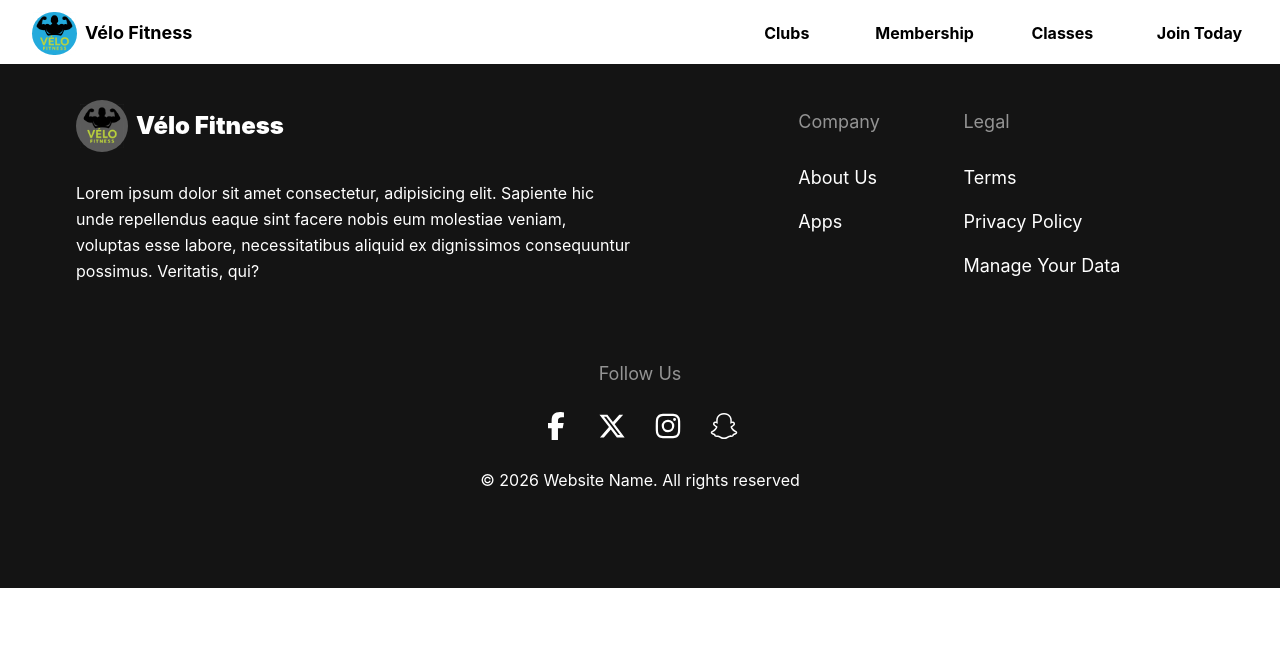
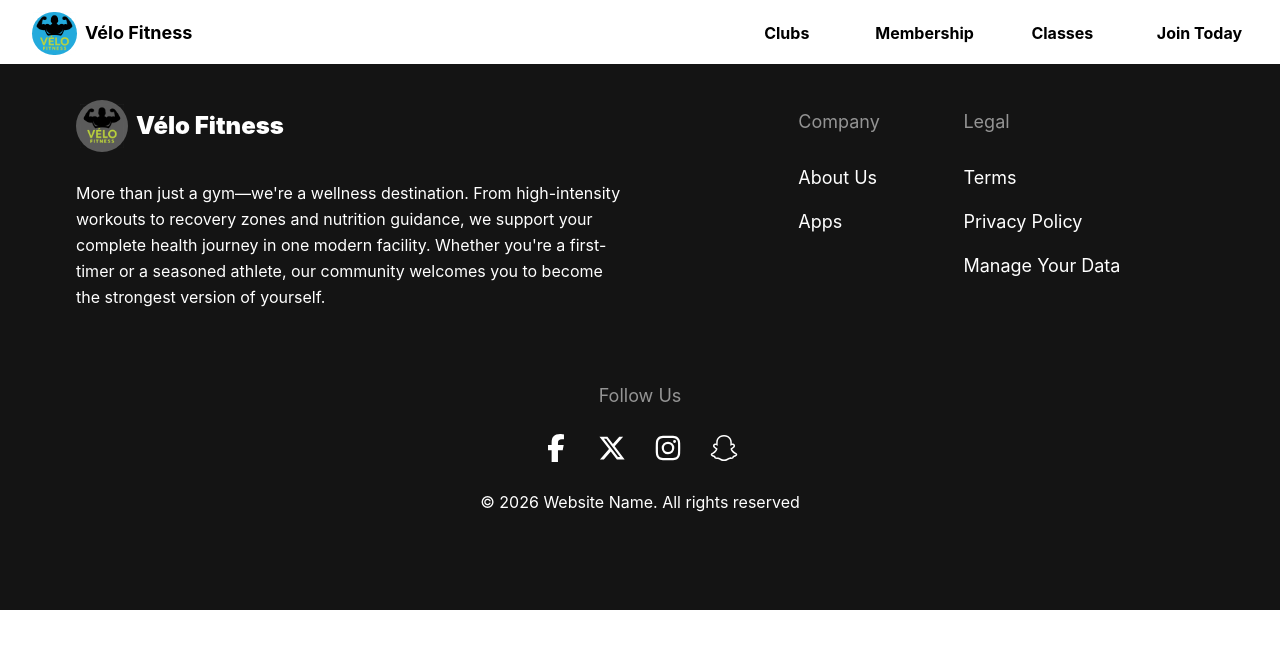
Before and after one commit to Nhlalo/VeloFitness, a React (Vite) app: page / in a window 1280 px wide. Shown: the top 648 px of the page. Built offline with nearby package versions, Linux system fonts and the light colour scheme.

Commit message:
feat: replace the lorem ipsum with a well structured paragraph

```diff
--- a/src/components/layout/footer/Footer.tsx
+++ b/src/components/layout/footer/Footer.tsx
@@ -38,10 +38,11 @@ export default function Footer() {
               </span>
             </button>
             <p className="max-w-[55ch] leading-relaxed">
-              Lorem ipsum dolor sit amet consectetur, adipisicing elit. Sapiente
-              hic unde repellendus eaque sint facere nobis eum molestiae veniam,
-              voluptas esse labore, necessitatibus aliquid ex dignissimos
-              consequuntur possimus. Veritatis, qui?
+              More than just a gym—we're a wellness destination. From
+              high-intensity workouts to recovery zones and nutrition guidance,
+              we support your complete health journey in one modern facility.
+              Whether you're a first-timer or a seasoned athlete, our community
+              welcomes you to become the strongest version of yourself.
             </p>
           </div>
 
```
